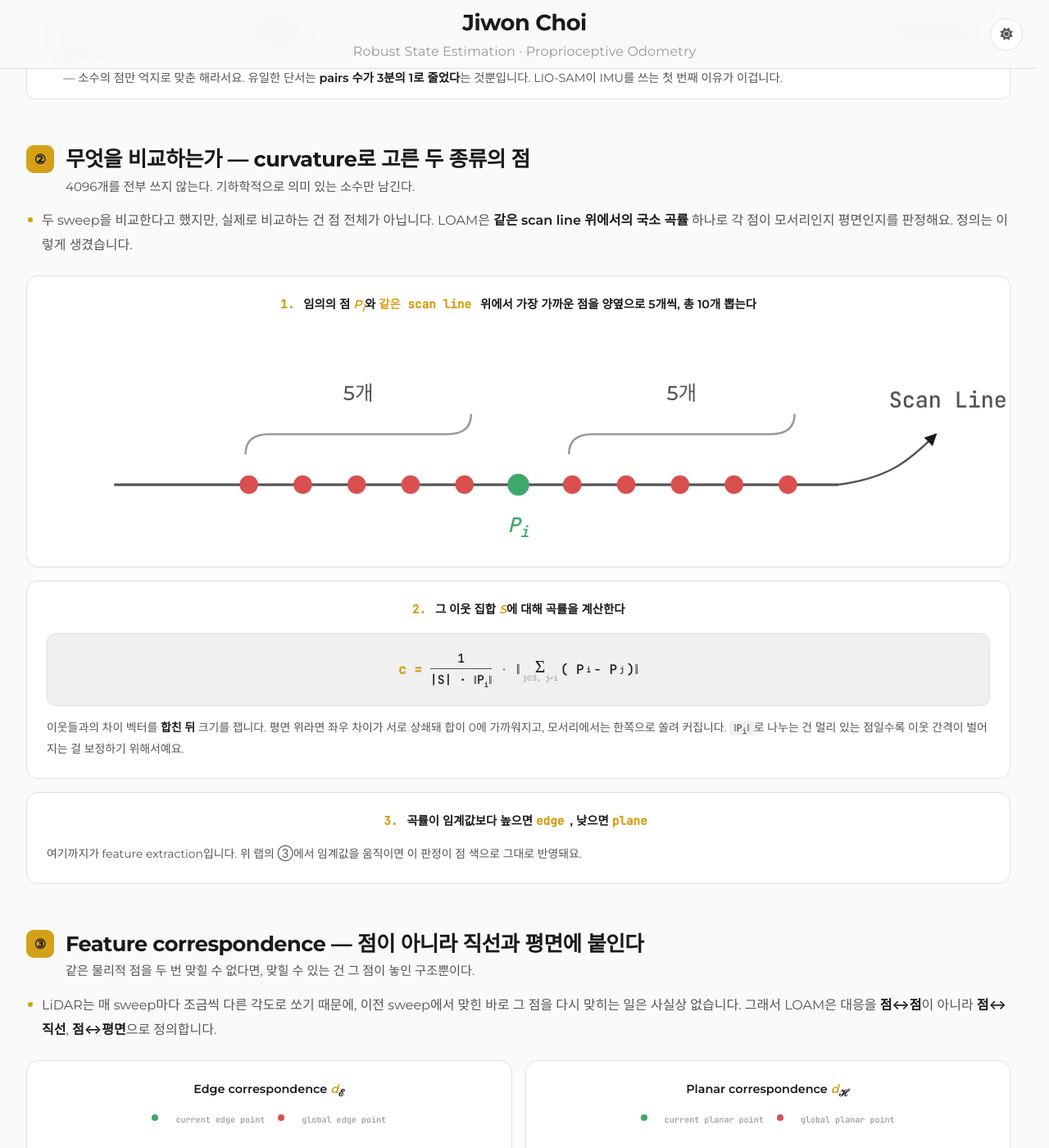
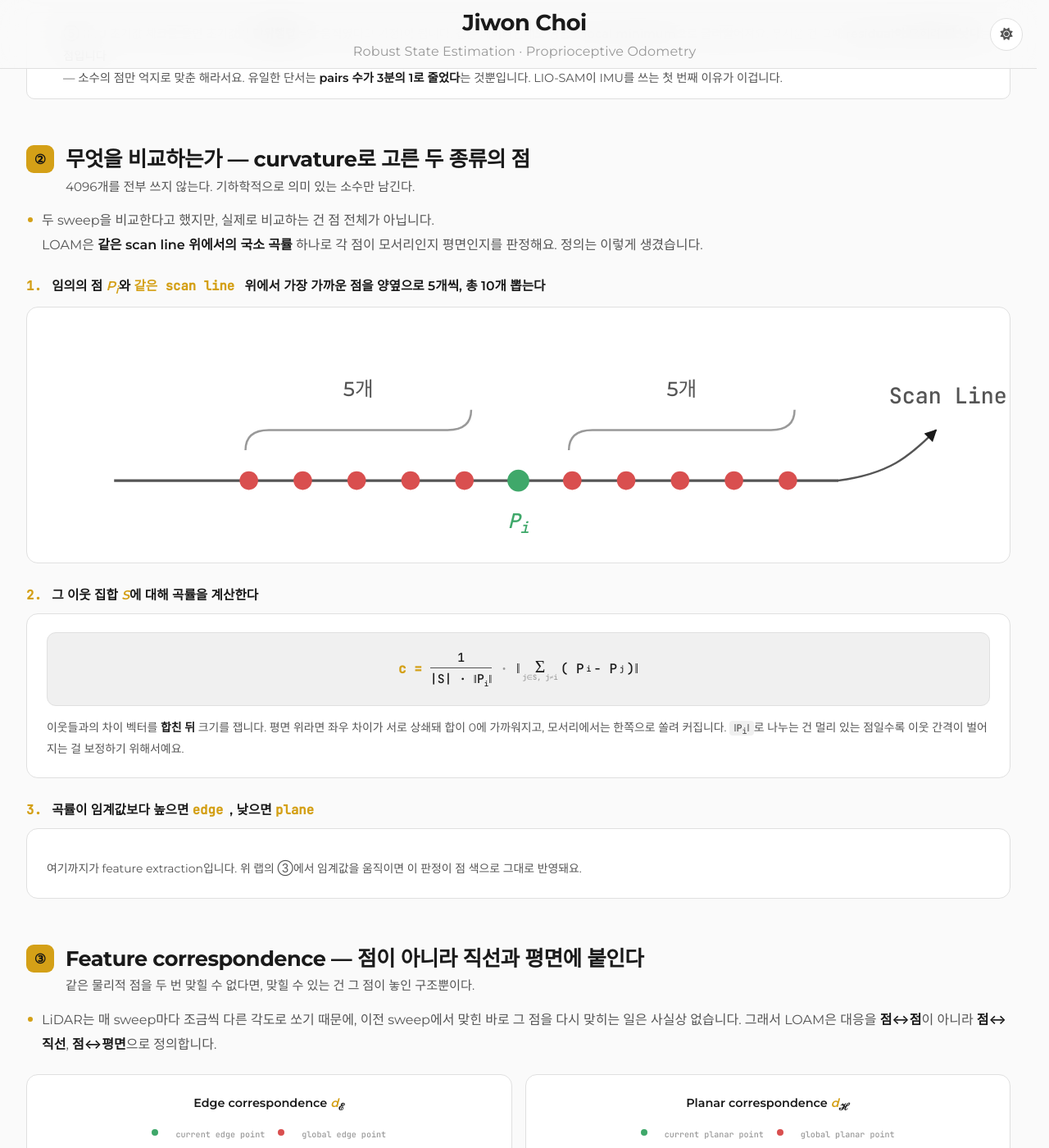
Before and after one commit to jivvon1/jivvon1.github.io, a Jekyll site: the page built from posts/lidar-inertial-odometry/index.html, in a window 1280 px wide and 1400 px high, scrolled down 1548 px. Shown: the whole window at 82% size. Built offline with Jekyll 4.4.1, drawn with Linux system fonts in a browser that asks for light colours.

Commit message:
update post

```diff
--- a/_sass/lio.scss
+++ b/_sass/lio.scss
@@ -359,3 +359,11 @@
 .lio-fig-note, .lio-try, .loop-lab, .loop-notes, .lab-notes,
 .lio-page .kin-explain { max-width:none; }
 .lio-page .kin-explain { margin-top:110px; }
+
+/* the numbered step reads as a caption for the card, so it sits above it */
+.lio-figs { gap:26px; }
+.lio-step { display:grid;gap:10px; }
+.lio-step-title { margin:0;color:var(--text-primary);font-size:.98rem;font-weight:600;line-height:1.6;
+  b{margin-right:8px;color:var(--accent);font-family:'JetBrains Mono'}
+  i{color:var(--accent);font-style:italic} }
+.lio-step .lio-fig { margin:0; }
--- a/posts/lidar-inertial-odometry/index.html
+++ b/posts/lidar-inertial-odometry/index.html
@@ -132,11 +132,12 @@ title: Two Sweeps, One Transform · Jiwon Choi
     <div class="kin-block-head"><span class="kin-block-n">②</span>
       <div><h2>무엇을 비교하는가 — curvature로 고른 두 종류의 점</h2><p>4096개를 전부 쓰지 않는다. 기하학적으로 의미 있는 소수만 남긴다.</p></div>
     </div>
-    <p class="kin-block-lead">두 sweep을 비교한다고 했지만, 실제로 비교하는 건 점 전체가 아닙니다. LOAM은 <b>같은 scan line 위에서의 국소 곡률</b> 하나로 각 점이 모서리인지 평면인지를 판정해요. 정의는 이렇게 생겼습니다.</p>
+    <p class="kin-block-lead">두 sweep을 비교한다고 했지만, 실제로 비교하는 건 점 전체가 아닙니다.<br>LOAM은 <b>같은 scan line 위에서의 국소 곡률</b> 하나로 각 점이 모서리인지 평면인지를 판정해요. 정의는 이렇게 생겼습니다.</p>
 
     <div class="lio-figs">
-      <figure class="lio-fig">
-        <figcaption><b>1.</b> 임의의 점 <i>P<sub>i</sub></i>와 <b>같은 scan line</b> 위에서 가장 가까운 점을 양옆으로 5개씩, 총 10개 뽑는다</figcaption>
+      <div class="lio-step">
+        <p class="lio-step-title"><b>1.</b> 임의의 점 <i>P<sub>i</sub></i>와 <b>같은 scan line</b> 위에서 가장 가까운 점을 양옆으로 5개씩, 총 10개 뽑는다</p>
+        <figure class="lio-fig">
         <svg viewBox="0 0 560 130" class="lio-svg" role="img" aria-label="A scan line with the current point in green and five neighbours highlighted on each side">
           <defs><marker id="ar" viewBox="0 0 10 10" refX="9" refY="5" markerWidth="6" markerHeight="6" orient="auto"><path d="M0 0 L10 5 L0 10 z" fill="currentColor"/></marker></defs>
           <path d="M40 92 L470 92" class="lio-ln"/>
@@ -152,9 +153,11 @@ title: Two Sweeps, One Transform · Jiwon Choi
           <text x="280" y="120" class="lio-tx lio-tx--cur" text-anchor="middle">P<tspan dy="3" font-size="9">i</tspan></text>
         </svg>
       </figure>
+      </div>
 
-      <figure class="lio-fig">
-        <figcaption><b>2.</b> 그 이웃 집합 <i>S</i>에 대해 곡률을 계산한다</figcaption>
+      <div class="lio-step">
+        <p class="lio-step-title"><b>2.</b> 그 이웃 집합 <i>S</i>에 대해 곡률을 계산한다</p>
+        <figure class="lio-fig">
         <div class="lio-eq">
           <span class="lio-eq-lhs">c =</span>
           <span class="lio-frac"><i>1</i><b></b><i>|S| · ‖P<sub>i</sub>‖</i></span>
@@ -163,11 +166,14 @@ title: Two Sweeps, One Transform · Jiwon Choi
         </div>
         <p class="lio-fig-note">이웃들과의 차이 벡터를 <b>합친 뒤</b> 크기를 잽니다. 평면 위라면 좌우 차이가 서로 상쇄돼 합이 0에 가까워지고, 모서리에서는 한쪽으로 쏠려 커집니다. <code>‖P<sub>i</sub>‖</code>로 나누는 건 멀리 있는 점일수록 이웃 간격이 벌어지는 걸 보정하기 위해서예요.</p>
       </figure>
+      </div>
 
-      <figure class="lio-fig">
-        <figcaption><b>3.</b> 곡률이 임계값보다 높으면 <b class="is-edge">edge</b>, 낮으면 <b class="is-plane">plane</b></figcaption>
+      <div class="lio-step">
+        <p class="lio-step-title"><b>3.</b> 곡률이 임계값보다 높으면 <b class="is-edge">edge</b>, 낮으면 <b class="is-plane">plane</b></p>
+        <figure class="lio-fig">
         <p class="lio-fig-note">여기까지가 feature extraction입니다. 위 랩의 ③에서 임계값을 움직이면 이 판정이 점 색으로 그대로 반영돼요.</p>
       </figure>
+      </div>
     </div>
   </section>
 
```
Also changed, not shown: 2 other files.
